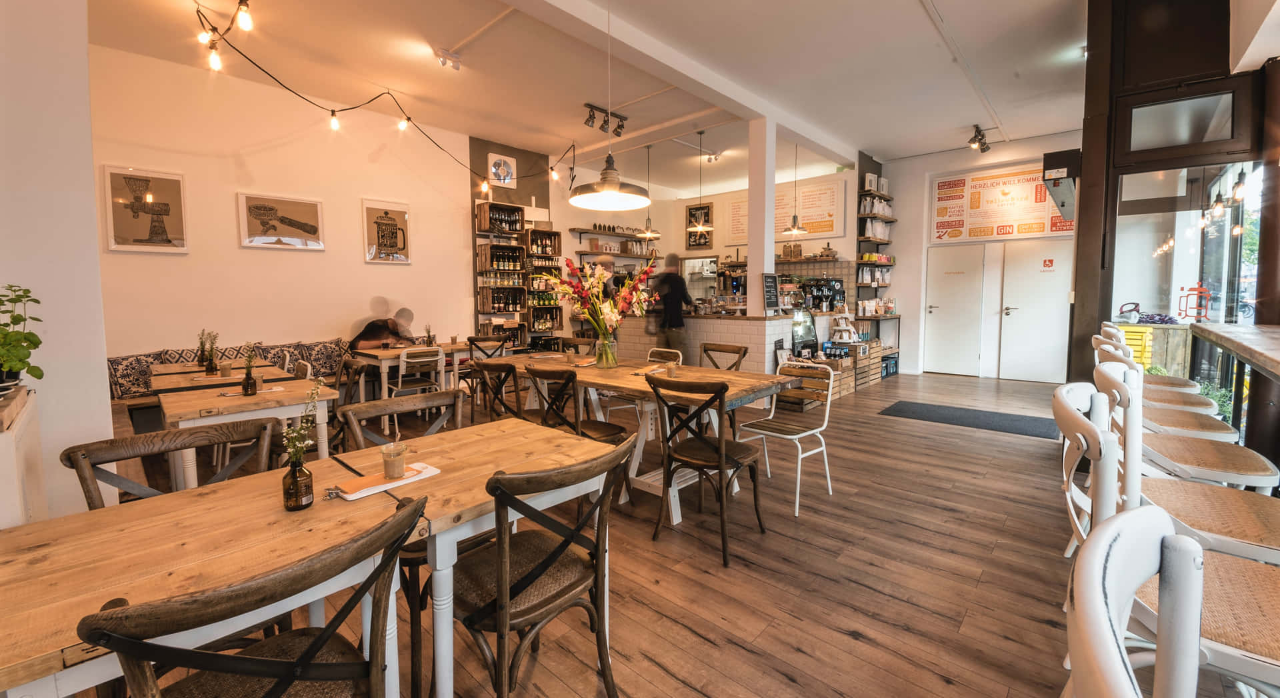
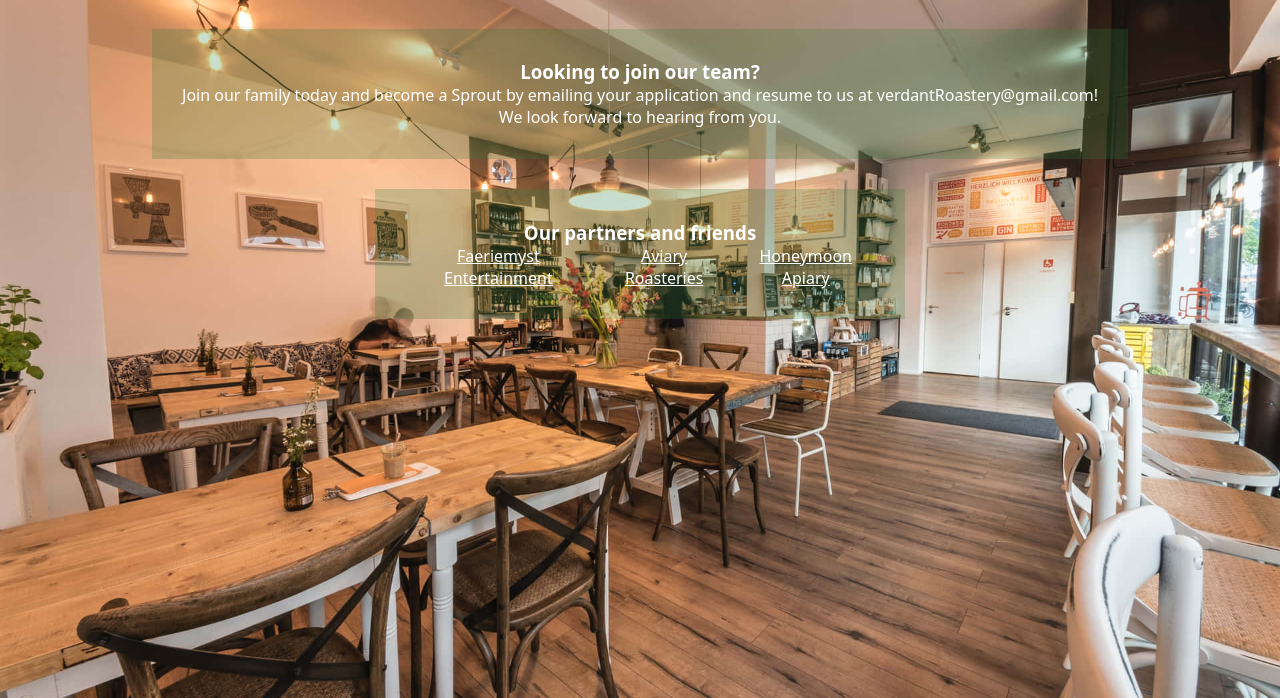
Before and after one commit to Keonity/odin-cafe, a website built with webpack: page src/index.html in a window 1280 px wide. Both pictures are taken after a click on the button "About Us". Shown: the part 102-800 px from the top of the page. Built offline with nearby package versions, Linux system fonts and the light colour scheme.

Commit message:
Finished website per The Odin Project specifications.

```diff
--- a/src/index.js
+++ b/src/index.js
@@ -96,6 +96,48 @@ aboutBtn.addEventListener("click", () => {
         contentContainer.removeChild(contentContainer.lastChild);
     }
 
-    alert("Boop!");
-    alert("Our about page is currently under construction. Check back soon!");
-})
+    const joinUsContainer = document.createElement("div");
+    joinUsContainer.setAttribute("id", "joinUsContainer");
+
+    const joinUsText = document.createElement("h3");
+    joinUsText.innerHTML = "Looking to join our team?";
+    joinUsText.setAttribute("id", "joinUsText");
+    const joinUsBody = document.createElement("p");
+    joinUsBody.innerHTML = "Join our family today and become a Sprout by emailing your application and resume to us at verdantRoastery@gmail.com! <br> We look forward to hearing from you."
+
+    joinUsContainer.appendChild(joinUsText);
+    joinUsContainer.appendChild(joinUsBody);
+
+    const partnerContainer = document.createElement("div");
+    partnerContainer.setAttribute("id", "partnerContainer");
+
+    const partnerText = document.createElement("h3");
+    partnerText.setAttribute("id", "partnerText");
+    partnerText.innerHTML = "Our partners and friends";
+
+    const partnerBody = document.createElement("div");
+    partnerBody.setAttribute("id", "partnerBody");
+
+    const partnerItem1 = document.createElement("a");
+    partnerItem1.innerHTML = "Faeriemyst Entertainment";
+    partnerItem1.setAttribute("href", "www.google.com");
+
+    const partnerItem2 = document.createElement("a");
+    partnerItem2.innerHTML = "Aviary Roasteries";
+    partnerItem2.setAttribute("href", "https://www.google.com");
+
+    const partnerItem3 = document.createElement("a");
+    partnerItem3.innerHTML = "Honeymoon Apiary";
+    partnerItem3.setAttribute("href", "https://www.youtube.com");
+
+    partnerBody.appendChild(partnerItem1);
+    partnerBody.appendChild(partnerItem2);
+    partnerBody.appendChild(partnerItem3);
+
+    partnerContainer.appendChild(partnerText);
+    partnerContainer.appendChild(partnerBody);
+
+    contentContainer.appendChild(joinUsContainer);
+    contentContainer.appendChild(partnerContainer);
+
+});
--- a/src/style.css
+++ b/src/style.css
@@ -120,6 +120,7 @@ body {
 
 .previewBox > h3 {
     color: white;
+    text-align: center;
 }
 
 #menuContainer {
@@ -179,3 +180,42 @@ body {
     color: white;
     padding-bottom: 2.5%;
 }
+
+#joinUsContainer {
+    display: flex;
+    flex-direction: column;
+    gap: 2.5%;
+    padding: 2.5%;
+    background-color: rgba(49, 124, 59, 0.24);
+    margin-bottom: 2.5%;
+}
+
+#joinUsContainer > h3,
+#joinUsContainer > p {
+    text-align: center;
+    color: white;
+}
+
+#partnerContainer {
+    display: flex;
+    flex-direction: column;
+    gap: 2.5%;
+    padding: 2.5%;
+    background-color: rgba(49, 124, 59, 0.24);
+}
+
+#partnerBody {
+    display: flex;
+    justify-content: space-evenly;
+    gap: 2.5%;
+}
+
+#partnerBody > a {
+    text-align: center;
+    color: white;
+}
+
+#partnerContainer > h3 {
+    color: white;
+    text-align: center;
+}
```
